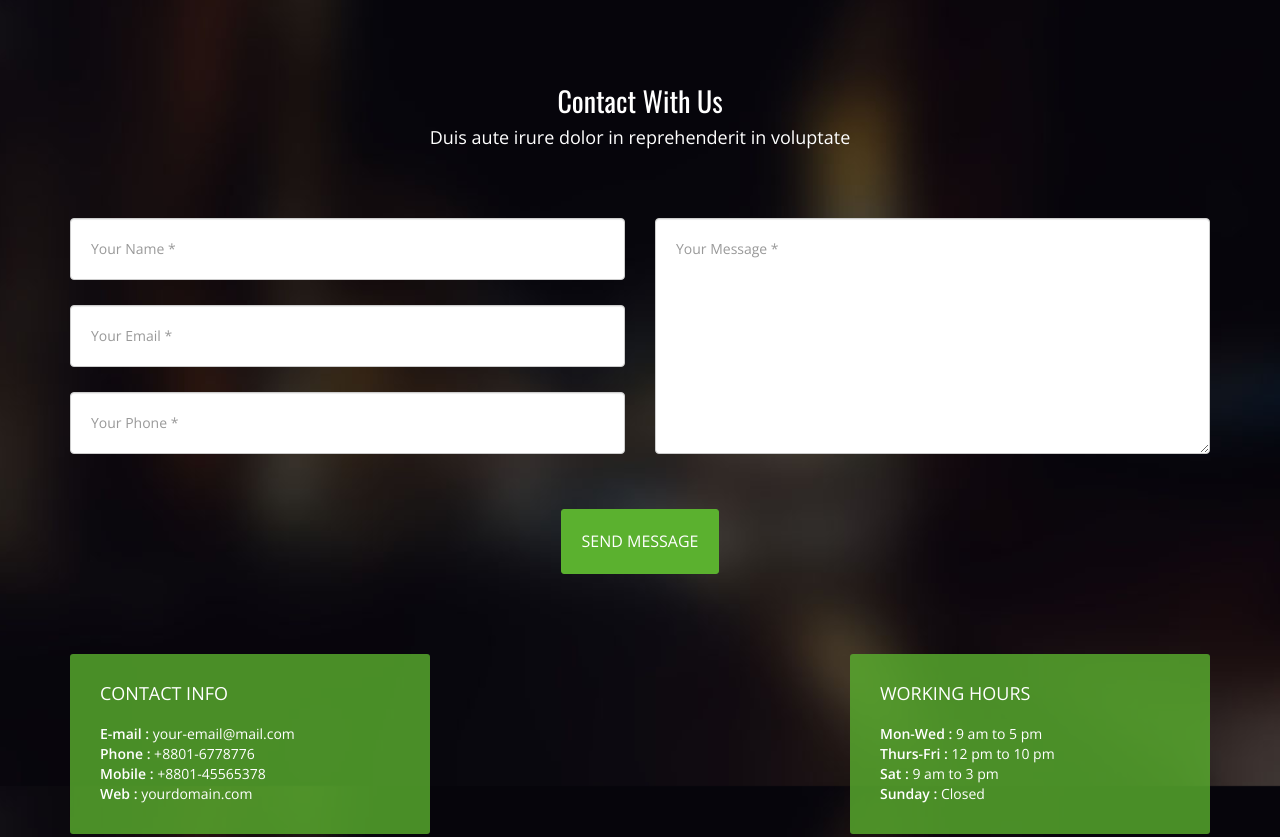
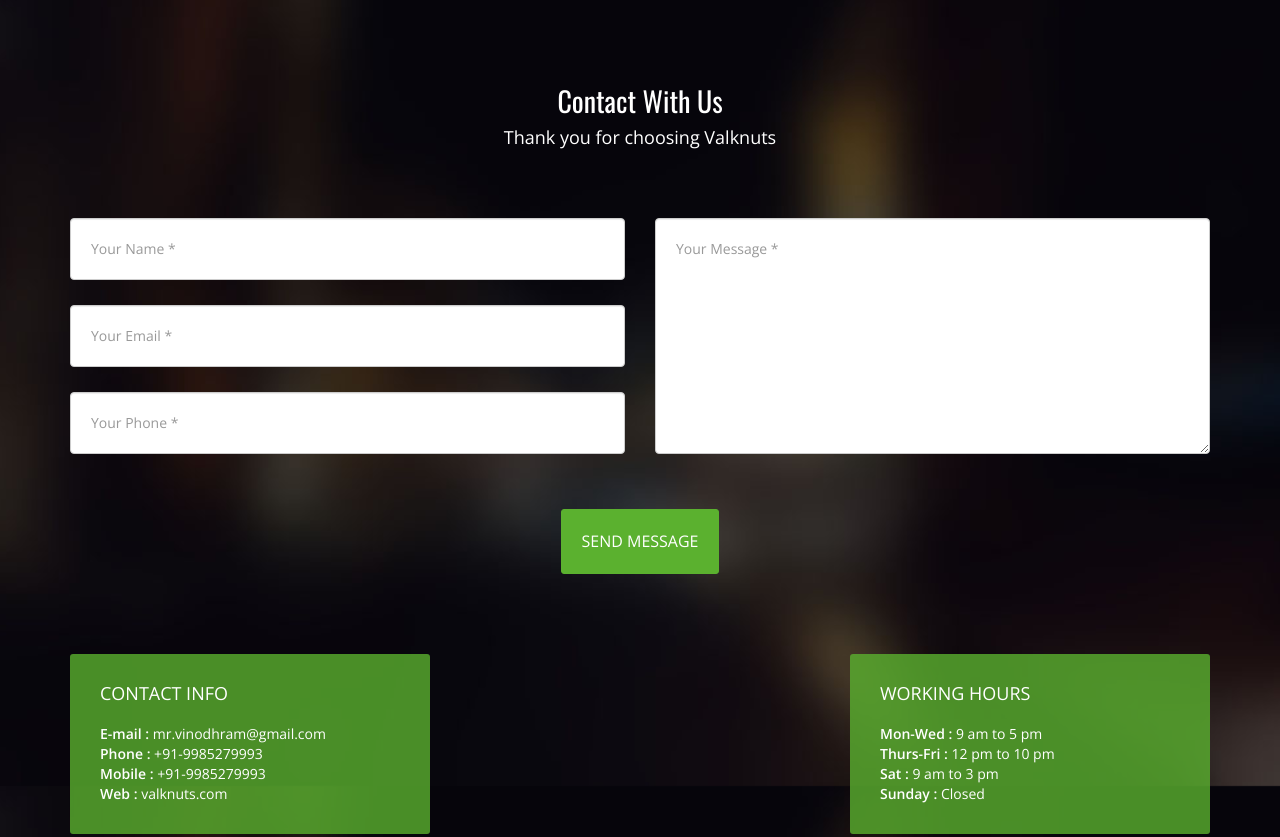
Before and after one commit to valknuts/valknuts.github.io, a plain HTML site: page index.html in a window 1280 px wide. Shown: the part 7320-8157 px from the top of the page. Drawn offline with nearby package versions, Linux system fonts and the light colour scheme; files that its build step writes are made by us from their sources.

Commit message:
Meta tag replacement

```diff
--- a/index.html
+++ b/index.html
@@ -5,8 +5,9 @@
     <meta charset="utf-8">
     <meta http-equiv="X-UA-Compatible" content="IE=edge">
     <meta name="viewport" content="width=device-width, initial-scale=1">
-    <meta name="description" content="">
+    <meta name="description" content="Valknuts is software development company. Provides solution to your business needs">
     <meta name="author" content="">
+    <meta name="keywords" content="valknuts, vinod, vinodh, vinodh ram, software development, software solutions">
     <title>Valknuts</title>
     <link rel="shortcut icon" type="image/png" href="images/favicon.ico" />
     <link href="asset/css/bootstrap.min.css" rel="stylesheet">
@@ -1185,7 +1186,7 @@
                 <div class="col-lg-12">
                     <div class="section-title text-center">
                         <h3>Contact With Us</h3>
-                        <p class="white-text">Duis aute irure dolor in reprehenderit in voluptate</p>
+                        <p class="white-text">Thank you for choosing Valknuts</p>
                     </div>
                 </div>
             </div>
@@ -1231,10 +1232,10 @@
                     <div class="footer-contact-info">
                         <h4>Contact info</h4>
                         <ul>
-                            <li><strong>E-mail :</strong> your-email@mail.com</li>
-                            <li><strong>Phone :</strong> +8801-6778776</li>
-                            <li><strong>Mobile :</strong> +8801-45565378</li>
-                            <li><strong>Web :</strong> yourdomain.com</li>
+                            <li><strong>E-mail :</strong> mr.vinodhram@gmail.com</li>
+                            <li><strong>Phone :</strong> +91-9985279993</li>
+                            <li><strong>Mobile :</strong> +91-9985279993</li>
+                            <li><strong>Web :</strong> valknuts.com</li>
                         </ul>
                     </div>
                 </div>
```
